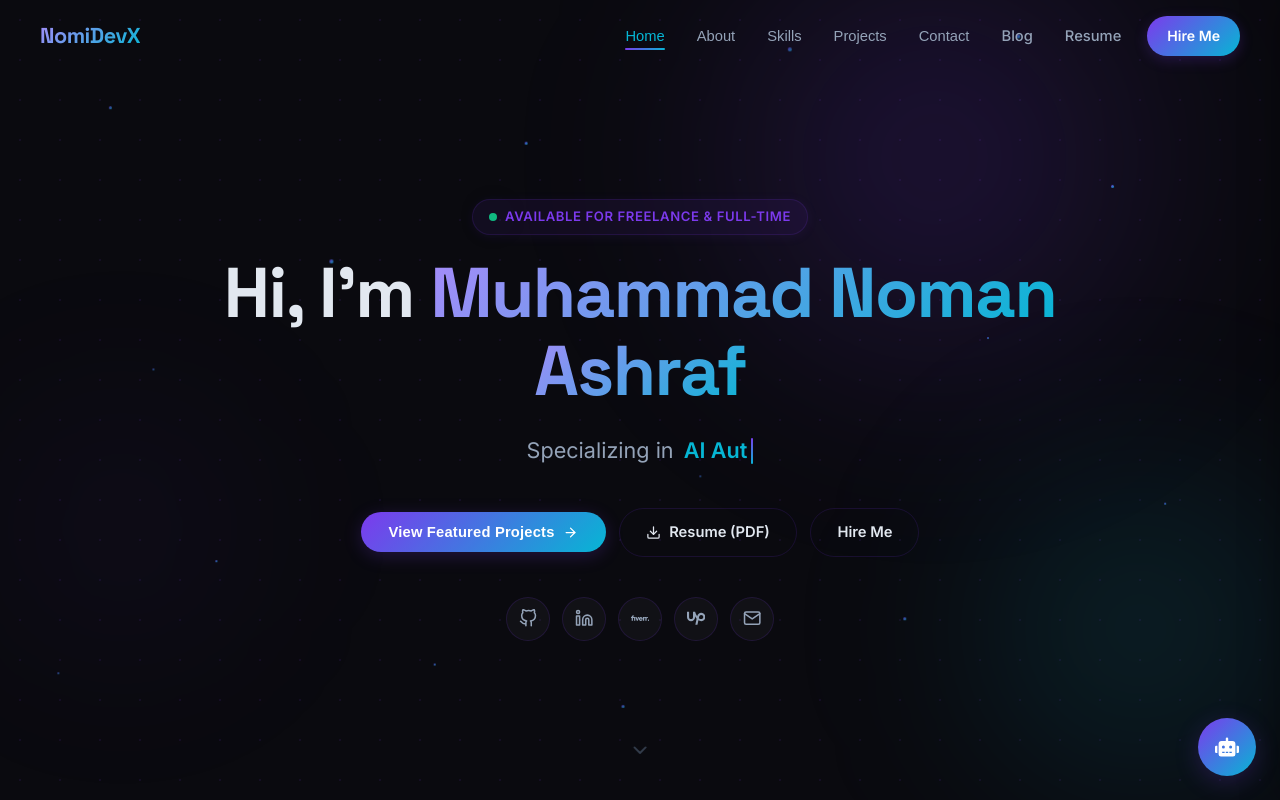
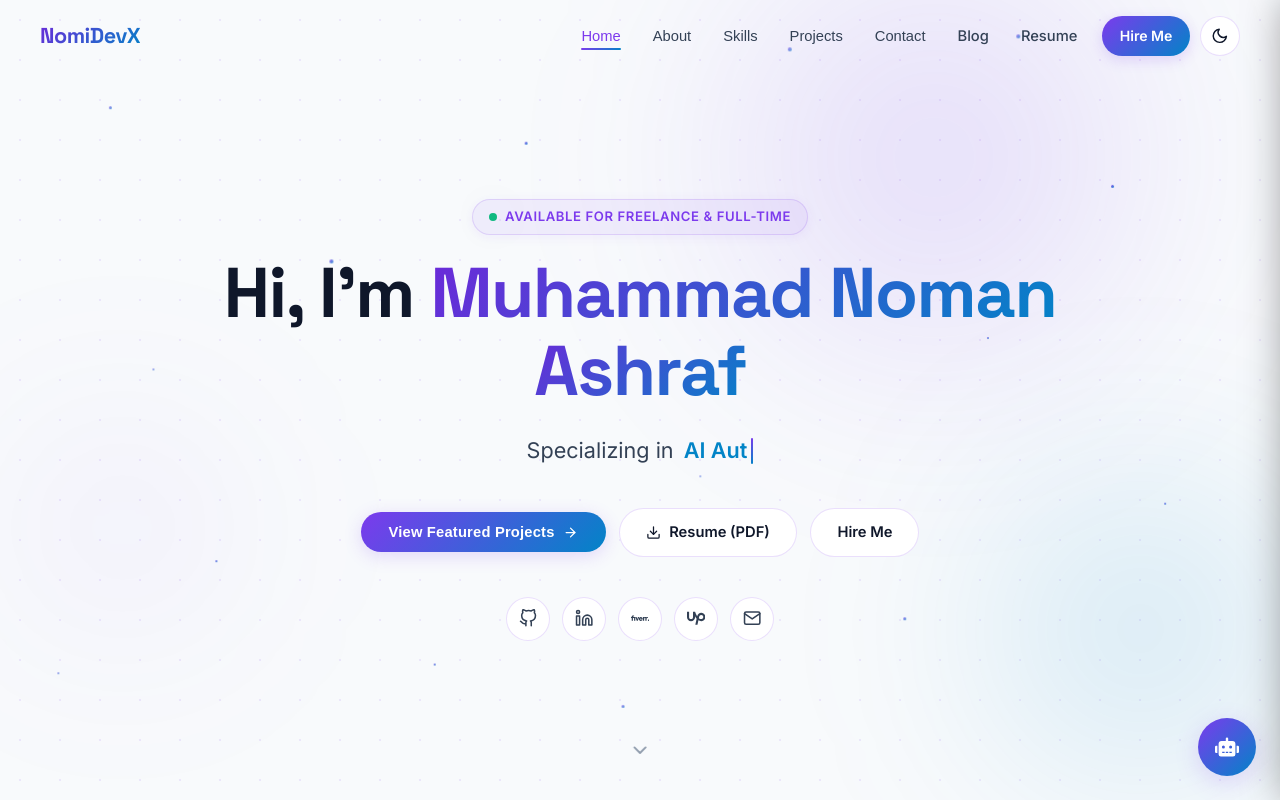
Before and after one commit to xnomi/portfolio, a React (Vite) app: page / in a window 1280 px wide. Shown: the top 800 px of the page. Built offline with nearby package versions, Linux system fonts and the light colour scheme.

Commit message:
feat: theme system

```diff
--- a/src/App.jsx
+++ b/src/App.jsx
@@ -1,5 +1,6 @@
 import React, { useEffect } from 'react';
 import { Routes, Route, useLocation } from 'react-router-dom';
+import { ThemeProvider } from './context/ThemeContext';
 import HomePage from './pages/HomePage';
 import BlogListPage from './pages/BlogListPage';
 import BlogPostPage from './pages/BlogPostPage';
@@ -13,7 +14,7 @@ function ScrollToTop() {
 
 function App() {
   return (
-    <>
+    <ThemeProvider>
       <ScrollToTop />
       <Routes>
         <Route path="/" element={<HomePage />} />
@@ -21,7 +22,7 @@ function App() {
         <Route path="/blog/:slug" element={<BlogPostPage />} />
       </Routes>
       <Chatbot />
-    </>
+    </ThemeProvider>
   );
 }
 
--- a/src/components/Navbar.jsx
+++ b/src/components/Navbar.jsx
@@ -1,6 +1,7 @@
 import React, { useState, useEffect } from 'react';
 import { Link, useLocation, useNavigate } from 'react-router-dom';
 import { FiMenu, FiX } from 'react-icons/fi';
+import ThemeToggle from './ThemeToggle';
 
 const NAV_LINKS = [
   { id: 'hero',     label: 'Home',     href: '/#hero' },
@@ -10,7 +11,7 @@ const NAV_LINKS = [
   { id: 'contact',  label: 'Contact',  href: '/#contact' },
 ];
 
-function Navbar({ activeSection, themeToggleSlot }) {
+function Navbar({ activeSection }) {
   const [scrolled, setScrolled] = useState(false);
   const [open, setOpen]         = useState(false);
   const location = useLocation();
@@ -109,7 +110,7 @@ function Navbar({ activeSection, themeToggleSlot }) {
         .nav-actions {
           display: flex;
           align-items: center;
-          gap: 0.5rem;
+          gap: 0.6rem;
         }
         .nav-links {
           display: flex;
@@ -159,8 +160,8 @@ function Navbar({ activeSection, themeToggleSlot }) {
           color: var(--text-secondary) !important;
         }
         .nav-hire-btn {
-          margin-left: 0.5rem;
-          padding: 8px 20px !important;
+          margin-left: 0.4rem;
+          padding: 8px 18px !important;
           background: var(--gradient-accent) !important;
           color: #fff !important;
           border-radius: var(--radius-full) !important;
@@ -333,7 +334,7 @@ function Navbar({ activeSection, themeToggleSlot }) {
               </li>
             </ul>
 
-            {themeToggleSlot}
+            <ThemeToggle />
 
             <button
               className="nav-hamburger"
@@ -389,6 +390,7 @@ function Navbar({ activeSection, themeToggleSlot }) {
         >Resume (PDF)</a>
 
         <div className="mobile-drawer-footer">
+          <ThemeToggle showLabel={true} />
           <a
             href="https://www.upwork.com/freelancers/~01f61b582dd79d0ae4?mp_source=share"
             target="_blank"
--- /dev/null
+++ b/src/components/ThemeToggle.jsx
@@ -0,0 +1,90 @@
+import React from 'react';
+import { FiSun, FiMoon } from 'react-icons/fi';
+import { useTheme } from '../context/ThemeContext';
+
+function ThemeToggle({ className = '', showLabel = false }) {
+  const { isDark, toggleTheme } = useTheme();
+
+  return (
+    <>
+      <style>{`
+        .theme-toggle-btn {
+          background: var(--bg-card);
+          border: 1px solid var(--border);
+          color: var(--text-primary);
+          width: 40px;
+          height: 40px;
+          border-radius: 50%;
+          display: inline-flex;
+          align-items: center;
+          justify-content: center;
+          cursor: pointer;
+          font-size: 1.1rem;
+          transition: background var(--transition), border-color var(--transition), transform var(--transition), color var(--transition), box-shadow var(--transition);
+          position: relative;
+          overflow: hidden;
+          flex-shrink: 0;
+        }
+        .theme-toggle-btn:hover {
+          background: var(--accent-glow2);
+          border-color: var(--accent-cyan);
+          color: var(--accent-cyan);
+          transform: translateY(-2px) rotate(15deg);
+          box-shadow: 0 4px 16px var(--accent-glow);
+        }
+        .theme-toggle-btn:active {
+          transform: scale(0.92);
+        }
+        .theme-toggle-icon {
+          display: flex;
+          align-items: center;
+          justify-content: center;
+          transition: transform 0.35s cubic-bezier(0.34, 1.56, 0.64, 1), opacity 0.25s ease;
+        }
+        .theme-toggle-with-label {
+          display: inline-flex;
+          align-items: center;
+          gap: 10px;
+          background: var(--bg-card);
+          border: 1px solid var(--border);
+          padding: 8px 16px;
+          border-radius: var(--radius-full);
+          color: var(--text-primary);
+          font-size: 0.88rem;
+          font-weight: 600;
+          cursor: pointer;
+          transition: background var(--transition), border-color var(--transition);
+        }
+        .theme-toggle-with-label:hover {
+          border-color: var(--accent);
+          background: var(--accent-glow2);
+        }
+      `}</style>
+
+      {showLabel ? (
+        <button
+          onClick={toggleTheme}
+          className={`theme-toggle-with-label ${className}`}
+          aria-label={`Switch to ${isDark ? 'light' : 'dark'} mode`}
+          title={`Switch to ${isDark ? 'light' : 'dark'} mode`}
+        >
+          {isDark ? <FiSun className="theme-toggle-icon" /> : <FiMoon className="theme-toggle-icon" />}
+          <span>{isDark ? 'Light Mode' : 'Dark Mode'}</span>
+        </button>
+      ) : (
+        <button
+          onClick={toggleTheme}
+          className={`theme-toggle-btn ${className}`}
+          aria-label={`Switch to ${isDark ? 'light' : 'dark'} mode`}
+          title={`Switch to ${isDark ? 'light' : 'dark'} mode`}
+        >
+          <span className="theme-toggle-icon" key={isDark ? 'sun' : 'moon'}>
+            {isDark ? <FiSun /> : <FiMoon />}
+          </span>
+        </button>
+      )}
+    </>
+  );
+}
+
+export default ThemeToggle;
--- /dev/null
+++ b/src/context/ThemeContext.jsx
@@ -0,0 +1,58 @@
+import React, { createContext, useContext, useState, useEffect } from 'react';
+
+const ThemeContext = createContext();
+
+export function ThemeProvider({ children }) {
+  const [theme, setTheme] = useState(() => {
+    // 1. Check localStorage
+    const savedTheme = localStorage.getItem('portfolio-theme');
+    if (savedTheme === 'dark' || savedTheme === 'light') {
+      return savedTheme;
+    }
+    // 2. Default to system preference
+    if (typeof window !== 'undefined' && window.matchMedia) {
+      return window.matchMedia('(prefers-color-scheme: light)').matches ? 'light' : 'dark';
+    }
+    return 'dark';
+  });
+
+  useEffect(() => {
+    // Apply data-theme attribute on root element
+    document.documentElement.setAttribute('data-theme', theme);
+    localStorage.setItem('portfolio-theme', theme);
+  }, [theme]);
+
+  // Listen for system preference changes when no explicit choice stored
+  useEffect(() => {
+    if (!window.matchMedia) return;
+    const mediaQuery = window.matchMedia('(prefers-color-scheme: light)');
+    const handleChange = (e) => {
+      if (!localStorage.getItem('portfolio-theme-custom')) {
+        setTheme(e.matches ? 'light' : 'dark');
+      }
+    };
+    mediaQuery.addEventListener('change', handleChange);
+    return () => mediaQuery.removeEventListener('change', handleChange);
+  }, []);
+
+  const toggleTheme = () => {
+    localStorage.setItem('portfolio-theme-custom', 'true');
+    setTheme((prev) => (prev === 'dark' ? 'light' : 'dark'));
+  };
+
+  const isDark = theme === 'dark';
+
+  return (
+    <ThemeContext.Provider value={{ theme, setTheme, toggleTheme, isDark }}>
+      {children}
+    </ThemeContext.Provider>
+  );
+}
+
+export function useTheme() {
+  const context = useContext(ThemeContext);
+  if (!context) {
+    throw new Error('useTheme must be used within a ThemeProvider');
+  }
+  return context;
+}
--- a/src/styles/variables.css
+++ b/src/styles/variables.css
@@ -1,50 +1,113 @@
-/* =========================================
-   CSS Design System — Premium Dark Purple/Cyan
-   ========================================= */
-:root {
-  /* Backgrounds */
-  --bg-primary:    #0a0a0f;
-  --bg-secondary:  #0f0f1a;
-  --bg-card:       rgba(255, 255, 255, 0.03);
-  --bg-card-hover: rgba(255, 255, 255, 0.06);
-  --bg-glass:      rgba(15, 15, 26, 0.7);
+/* ===================================================
+   CSS Design System — Premium Dual Theme (Dark / Light)
+   WCAG AA Contrast Compliant
+   =================================================== */
 
-  /* Accent — Purple → Cyan */
-  --accent-purple:  #7c3aed;
+/* ── Dark Theme (Default) ── */
+:root,
+[data-theme="dark"] {
+  /* Surfaces & Canvas */
+  --bg-primary:    #0a0a12;
+  --bg-secondary:  #111122;
+  --bg-card:       rgba(255, 255, 255, 0.035);
+  --bg-card-hover: rgba(255, 255, 255, 0.07);
+  --bg-glass:      rgba(17, 17, 34, 0.75);
+  --nav-bg:        rgba(10, 10, 18, 0.88);
+
+  /* Typography Colors */
+  --text-primary:   #f1f5f9; /* Contrast > 14:1 */
+  --text-secondary: #94a3b8; /* Contrast > 5.5:1 */
+  --text-muted:     #64748b;
+
+  /* Accent & Glows */
+  --accent-purple:  #8b5cf6;
   --accent-cyan:    #06b6d4;
   --accent:         #06b6d4;
   --accent-dark:    #0891b2;
-  --accent-glow:    rgba(124, 58, 237, 0.22);
-  --accent-glow2:   rgba(124, 58, 237, 0.08);
-  --cyan-glow:      rgba(6, 182, 212, 0.18);
+  --accent-glow:    rgba(139, 92, 246, 0.25);
+  --accent-glow2:   rgba(139, 92, 246, 0.09);
+  --cyan-glow:      rgba(6, 182, 212, 0.2);
 
-  /* Text */
-  --text-primary:   #e2e8f0;
-  --text-secondary: #94a3b8;
-  --text-muted:     #475569;
-
-  /* Borders */
-  --border:         rgba(124, 58, 237, 0.15);
-  --border-hover:   rgba(6, 182, 212, 0.45);
+  /* Borders & Dividers */
+  --border:         rgba(139, 92, 246, 0.18);
+  --border-hover:   rgba(6, 182, 212, 0.55);
 
   /* Gradients */
-  --gradient-accent: linear-gradient(135deg, #7c3aed 0%, #06b6d4 100%);
-  --gradient-accent-r: linear-gradient(135deg, #06b6d4 0%, #7c3aed 100%);
-  --gradient-hero: radial-gradient(ellipse 80% 60% at 50% 0%, rgba(124,58,237,0.18) 0%, transparent 70%);
-  --gradient-text: linear-gradient(135deg, #a78bfa 0%, #06b6d4 100%);
+  --gradient-accent: linear-gradient(135deg, #8b5cf6 0%, #06b6d4 100%);
+  --gradient-accent-r: linear-gradient(135deg, #06b6d4 0%, #8b5cf6 100%);
+  --gradient-hero: radial-gradient(ellipse 80% 60% at 50% 0%, rgba(139,92,246,0.2) 0%, transparent 70%);
+  --gradient-text: linear-gradient(135deg, #c4b5fd 0%, #06b6d4 100%);
 
+  /* Tag variables */
+  --tag-bg: rgba(6, 182, 212, 0.08);
+  --tag-border: rgba(6, 182, 212, 0.22);
+  --tag-text: #06b6d4;
+  --btn-outline-bg: rgba(255, 255, 255, 0.02);
+
+  /* Shadows */
+  --shadow-card: 0 10px 30px rgba(0, 0, 0, 0.4);
+  --shadow-elevated: 0 20px 50px rgba(0, 0, 0, 0.6);
+}
+
+/* ── Light Theme ── */
+[data-theme="light"] {
+  /* Surfaces & Canvas */
+  --bg-primary:    #f8fafc; /* Crisp slate-50 */
+  --bg-secondary:  #f1f5f9; /* slate-100 */
+  --bg-card:       #ffffff;
+  --bg-card-hover: #f1f5f9;
+  --bg-glass:      rgba(255, 255, 255, 0.88);
+  --nav-bg:        rgba(248, 250, 252, 0.92);
+
+  /* Typography Colors */
+  --text-primary:   #0f172a; /* Slate 900, Contrast > 16:1 */
+  --text-secondary: #334155; /* Slate 700, Contrast > 8:1 (WCAG AA Compliant) */
+  --text-muted:     #64748b; /* Slate 500, Contrast > 4.6:1 */
+
+  /* Accent & Glows */
+  --accent-purple:  #7c3aed;
+  --accent-cyan:    #0284c7; /* Sky 700 for high-contrast readability */
+  --accent:         #7c3aed;
+  --accent-dark:    #6d28d9;
+  --accent-glow:    rgba(124, 58, 237, 0.18);
+  --accent-glow2:   rgba(124, 58, 237, 0.07);
+  --cyan-glow:      rgba(2, 132, 199, 0.18);
+
+  /* Borders & Dividers */
+  --border:         rgba(124, 58, 237, 0.16);
+  --border-hover:   rgba(2, 132, 199, 0.6);
+
+  /* Gradients */
+  --gradient-accent: linear-gradient(135deg, #7c3aed 0%, #0284c7 100%);
+  --gradient-accent-r: linear-gradient(135deg, #0284c7 0%, #7c3aed 100%);
+  --gradient-hero: radial-gradient(ellipse 80% 60% at 50% 0%, rgba(124,58,237,0.12) 0%, transparent 70%);
+  --gradient-text: linear-gradient(135deg, #6d28d9 0%, #0284c7 100%);
+
+  /* Tag variables */
+  --tag-bg: rgba(2, 132, 199, 0.08);
+  --tag-border: rgba(2, 132, 199, 0.25);
+  --tag-text: #0369a1;
+  --btn-outline-bg: #ffffff;
+
+  /* Shadows */
+  --shadow-card: 0 4px 20px rgba(0, 0, 0, 0.06);
+  --shadow-elevated: 0 12px 36px rgba(124, 58, 237, 0.12);
+}
+
+/* ── Global Design Tokens ── */
+:root {
   /* Fonts */
-  --font-body:    'Inter', sans-serif;
+  --font-body:    'Inter', -apple-system, BlinkMacSystemFont, 'Segoe UI', Roboto, sans-serif;
   --font-heading: 'Space Grotesk', 'Inter', sans-serif;
 
-  /* Radius */
+  /* Radii */
   --radius-sm:   8px;
   --radius-md:   14px;
-  --radius-lg:   22px;
-  --radius-xl:   32px;
+  --radius-lg:   20px;
+  --radius-xl:   28px;
   --radius-full: 999px;
 
   /* Transitions */
-  --transition:      0.3s cubic-bezier(0.4, 0, 0.2, 1);
-  --transition-slow: 0.6s cubic-bezier(0.4, 0, 0.2, 1);
+  --transition:      0.25s cubic-bezier(0.4, 0, 0.2, 1);
+  --transition-slow: 0.5s cubic-bezier(0.4, 0, 0.2, 1);
 }
```
